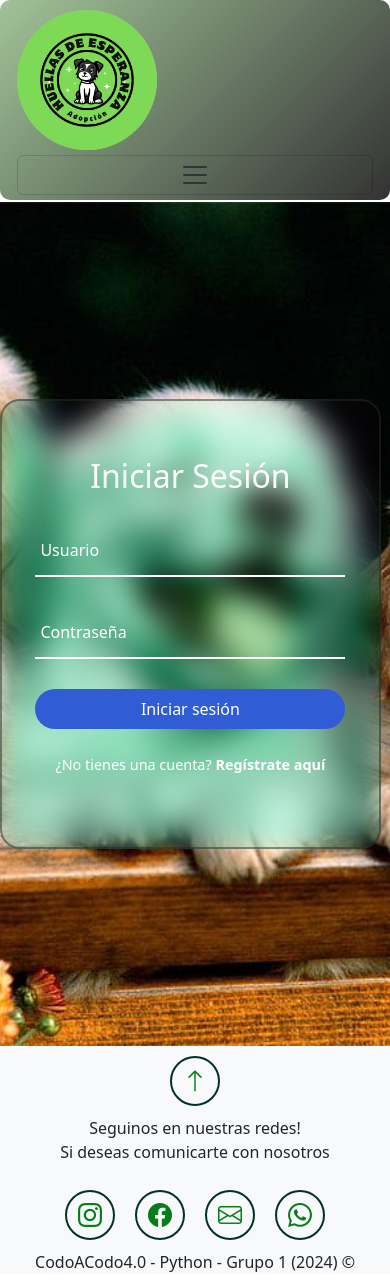
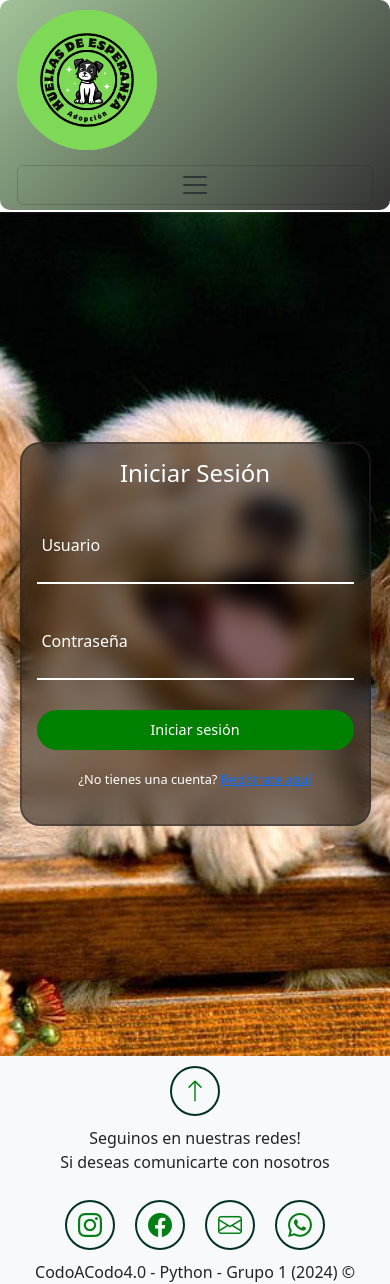
Before and after one commit to SabrinaCortez/back-Adopcion-Web, a Flask app: page /login in a window 390 px wide. Run offline with Flask 3, Linux system fonts and the light colour scheme; some libraries are stand-ins or nearby versions; some web fonts are replaced.

Commit message:
acomodando responsive de login

```diff
--- a/app/static/css/estilo.css
+++ b/app/static/css/estilo.css
@@ -696,49 +696,49 @@
   background-color: #45a049; /* Color de fondo al pasar por encima */
 }
 
-
-/* Loguearse */
-.loguearse-sesion{
+/* Contenedor de inicio de sesión */
+.loguearse-sesion {
   display: flex;
   justify-content: center;
   align-items: center;
   width: 100%;
   height: 100vh;
-  background: url('../img/perritos.tiernos.jpg') no-repeat;
+  background: url('../img/perritos.tiernos.jpg') no-repeat center center;
   background-size: cover;
-  background-position: center;
 }
-@keyframes animateBg{
-  100%{
-      filter: hue-rotate(360deg);
-  }
-}
-.login-box{
-  position: relative;
-  width: 400px;
-  height: 450px;
-  background: transparent;
-  color: #fff;
+
+.login-box {
+  width: 90%;
+  max-width: 400px;
+  background: rgba(0, 0, 0, 0.5);
   border: 2px solid rgba(48, 41, 41, 0.5);
   border-radius: 20px;
-  display: flex;
-  justify-content: center;
-  align-items: center;
-  backdrop-filter: blur(15px);
-  animation: animateBg 5s linear infinite;
+  padding: 20px;
+  box-sizing: border-box;
+  backdrop-filter: blur(10px);
+  color: #fff;
 }
 
-h2{
-  font-size: 2em;
-  columns: #fff;
+h2 {
+  font-size: 1.8em;
   text-align: center;
 }
 
-.input-box{
+.input-box {
+  width: 100%;
+  margin: 20px 0;
   position: relative;
-  width: 310px;
-  margin: 30px 0;
   border-bottom: 2px solid #fff;
+}
+
+.input-box input {
+  width: 100%;
+  height: 50px;
+  background: transparent;
+  border: none;
+  color: #fff;
+  padding: 0 35px 0 5px;
+  font-size: 1em;
 }
 
 .input-box label {
@@ -746,54 +746,13 @@
   top: 50%;
   left: 5px;
   transform: translateY(-50%);
-  font-size: 1em;
   color: #fff;
-  pointer-events: none;
-  transition: .5s;
+  transition: 0.5s;
 }
 
-.input-box input:focus~label,
-.input-box input:valid~label  {
-  top: -5px;
-}
-.input-box input{
-  width: 100%;
-  height: 50px;
-  background: transparent;
-  border: none;
-  outline: none;
-  font-size: 1em;
-  color: #fff;
-  padding: 0 35px 0 5px;
-}
-
-.input-box .icon {
-  position: absolute;
-  right: 8px;
-  color: #fff;
-  font-size: 1.2em;
-  line-height: 57px;
-}
-
-.remember-forgot{
-  margin: -15px 0 15px;
-  font-size: .9em;
-  color: #fff;
-  display: flex;
-  justify-content: space-between;
-}
-
-.remember-forgot label input{
-  margin-right: 3px;
-}
-
-.remember-forgot a{
-  color: #fff;
-  text-decoration: none;
-}
-
-.remember-forgot a:hover{
-  text-decoration: underline;
+.input-box input:focus ~ label,
+.input-box input:valid ~ label {
+  top: -10px;
 }
 
 button {
@@ -801,33 +760,45 @@
   height: 40px;
   background: green;
   border: none;
-  outline: none;
   border-radius: 40px;
   cursor: pointer;
   font-size: 1em;
   color: #fff;
-  font-weight: 500;
+  margin-top: 10px;
 }
 
-.register-link{
-  font-size: .9em;
-  color: #fff;
+.register-link {
   text-align: center;
-  margin: 25px 0 10px;
+  margin: 20px 0;
+  font-size: 0.9em;
 }
 
-.register-link p a{
-  color: #fff;
-  text-decoration: none;
-  font-weight: 600;
+/* Media Queries */
+@media (max-width: 768px) {
+  .login-box {
+    padding: 15px;
   }
 
-.register-link p a:hover{
-  text-decoration: underline;
+  h2 {
+    font-size: 1.5em;
   }
 
-@media (max-width: 360px){
-  .login-box{
+  .input-box input {
+    font-size: 0.9em;
+  }
+
+  button {
+    font-size: 0.9em;
+  }
+
+  .register-link {
+    font-size: 0.8em;
+  }
+}
+
+@media (max-width: 360px) {
+  .login-box {
+    padding: 10px;
     width: 100%;
     height: 100vh;
     border: none;
@@ -835,6 +806,21 @@
   }
   .input-box {
     width: 290px;
+  }
+  h2 {
+    font-size: 1.2em;
+  }
+
+  .input-box input {
+    font-size: 0.8em;
+  }
+
+  button {
+    font-size: 0.8em;
+  }
+
+  .register-link {
+    font-size: 0.7em;
   }
 }
 
@@ -919,7 +905,6 @@
     font-size: 1.1em;
 
   }
-
   .card {
     width: 100%;
   }
--- a/app/templates/login.html
+++ b/app/templates/login.html
@@ -7,11 +7,11 @@
 <section>
   <div class="loguearse-sesion">
     <div class="login-box">
-        <form method="post"  action="{{ url_for('login') }}">
+        <form method="post" action="{{ url_for('login') }}">
           <h2>Iniciar Sesión</h2>
           <div class="input-box">
             <span class="icon"><ion-icon  ></ion-icon></span>
-            <input type="text" id="usuario" name="usuario"  required />
+            <input type="text" id="usuario" name="usuario" required />
             <label>Usuario</label>
           </div>
           <div class="input-box">
@@ -24,8 +24,7 @@
               <p>¿No tienes una cuenta? <a href="{{ url_for('registrarse') }}">Regístrate aquí</a></p>
             </div>
           </form>
-
-    </div>>
+    </div>
    </div>
   </section>
      <!-- Pie de pagina(footer) -->
```
Lines whose indentation alone changed are shown as unchanged.
